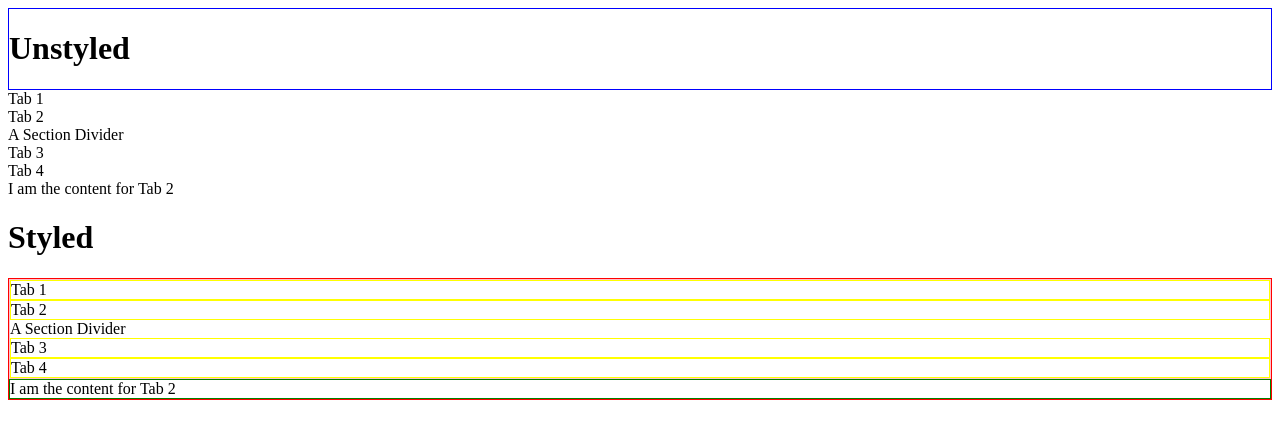
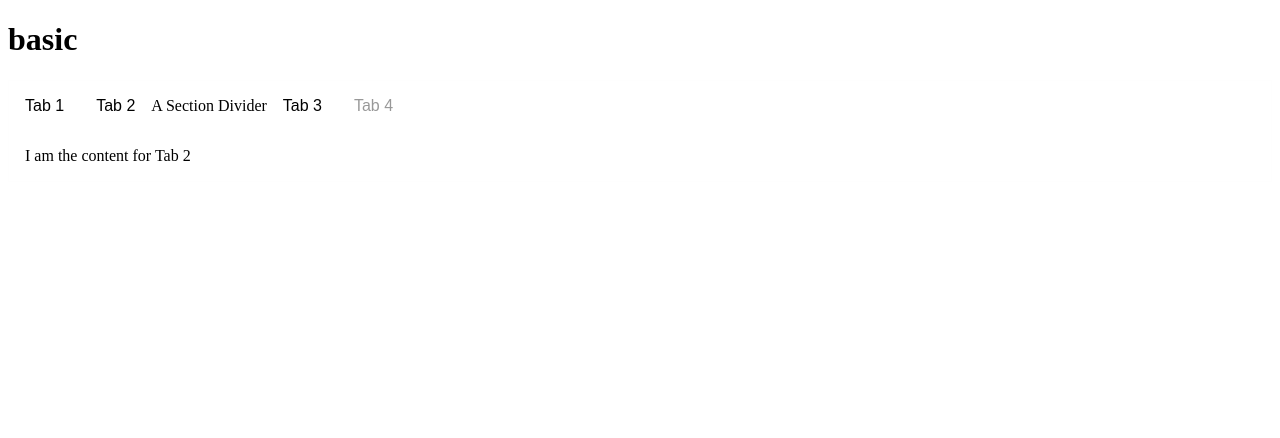
Before and after one commit to aikidesign/react-tabby-style, a React (Create React App) app: page / in a window 1280 px wide. Shown: the top 438 px of the page. Built offline with nearby package versions, Linux system fonts and the light colour scheme.

Commit message:
basic styling for default tabs

```diff
--- a/src/App.js
+++ b/src/App.js
@@ -1,36 +1,14 @@
 import React, { Component } from "react";
 import { Tabs, TabBar, Tab, TabContent, TabPanel } from "./components/Tabs";
-import styled from "styled-components";
-
-const STabs = styled(Tabs)`
-  border: 1px solid red;
-`;
-const STabBar = styled(TabBar)`
-  border: 1px solid pink;
-`;
-const STab = styled(Tab)`
-  font-size: 35;
-  border: 1px solid yellow;
-`;
-const STabContent = styled(TabContent)`
-  border: 1px solid green;
-`;
-const STabPanel = styled(TabPanel)`
-  border: 1px solid blue;
-`;
-
-const Header = styled.header`
-  border: 1px solid blue;
-`;
 
 class App extends Component {
   render() {
     return (
       <React.Fragment>
         <div className="App">
-          <Header className="App-header">
-            <h1 className="App-title">Unstyled</h1>
-          </Header>
+          <div className="App-header">
+            <h1 className="App-title">basic</h1>
+          </div>
           <Tabs defaultIndex={1}>
             <TabBar>
               <Tab>Tab 1</Tab>
@@ -48,27 +26,6 @@ class App extends Component {
             </TabContent>
           </Tabs>
         </div>
-        <div className="App">
-          <div className="App-header">
-            <h1 className="App-title">Styled</h1>
-          </div>
-          <STabs defaultIndex={1}>
-            <STabBar>
-              <STab>Tab 1</STab>
-              <STab>Tab 2</STab>
-              <div>A Section Divider</div>
-              <STab>Tab 3</STab>
-              <STab isDisabled>Tab 4</STab>
-            </STabBar>
-
-            <STabContent>
-              <STabPanel>I am the content for Tab 1</STabPanel>
-              <STabPanel>I am the content for Tab 2</STabPanel>
-              <STabPanel>I am the content for Tab 3</STabPanel>
-              <STabPanel>I am the content for Tab 4</STabPanel>
-            </STabContent>
-          </STabs>
-        </div>
       </React.Fragment>
     );
   }
--- a/src/components/Tabs.js
+++ b/src/components/Tabs.js
@@ -1,5 +1,27 @@
 import React from "react";
 import PropTypes from "prop-types";
+import styled from "styled-components";
+
+const TabsWrapper = styled.div`
+  border: 1px solid #fefefe;
+`;
+
+const TabBarWrapper = styled.div`
+  display: flex;
+  align-items: center;
+`;
+
+const TabWrapper = styled.div`
+  padding: 1em;
+  user-select: none;
+  font-family: Arial, Helvetica, sans-serif;
+  opacity: ${props => (props.isDisabled ? 0.4 : 1)};
+  cursor: ${props => (props.isDisabled ? "normal" : "pointer")};
+`;
+
+const TabContentWrapper = styled.div`
+  padding: 1em;
+`;
 
 const TabsContext = React.createContext();
 
@@ -20,7 +42,7 @@ export class Tabs extends React.Component {
       <TabsContext.Provider
         value={{ onSelectTab: this.selectTabIndex, activeIndex }}
       >
-        <div className={`${className} tabs`}>{children}</div>
+        <TabsWrapper className={`${className} tabs`}>{children}</TabsWrapper>
       </TabsContext.Provider>
     );
   }
@@ -52,7 +74,11 @@ export const TabBar = props => {
             return child;
           }
         });
-        return <div className={`${props.className} tabBar`}>{children}</div>;
+        return (
+          <TabBarWrapper className={`${props.className} tabBar`}>
+            {children}
+          </TabBarWrapper>
+        );
       }}
     </TabsContext.Consumer>
   );
@@ -66,9 +92,13 @@ export const Tab = ({
   isDisabled
 }) => {
   return (
-    <div className={`${className} tab`} onClick={isDisabled ? null : onSelect}>
+    <TabWrapper
+      isDisabled={isDisabled}
+      className={`${className} tab`}
+      onClick={isDisabled ? null : onSelect}
+    >
       {children}
-    </div>
+    </TabWrapper>
   );
 };
 
@@ -77,9 +107,9 @@ export const TabContent = ({ className, children }) => {
     <TabsContext.Consumer>
       {({ activeIndex }) => {
         return (
-          <div className={`${className} tabContent`}>
+          <TabContentWrapper className={`${className} tabContent`}>
             {children[activeIndex]}
-          </div>
+          </TabContentWrapper>
         );
       }}
     </TabsContext.Consumer>
```
